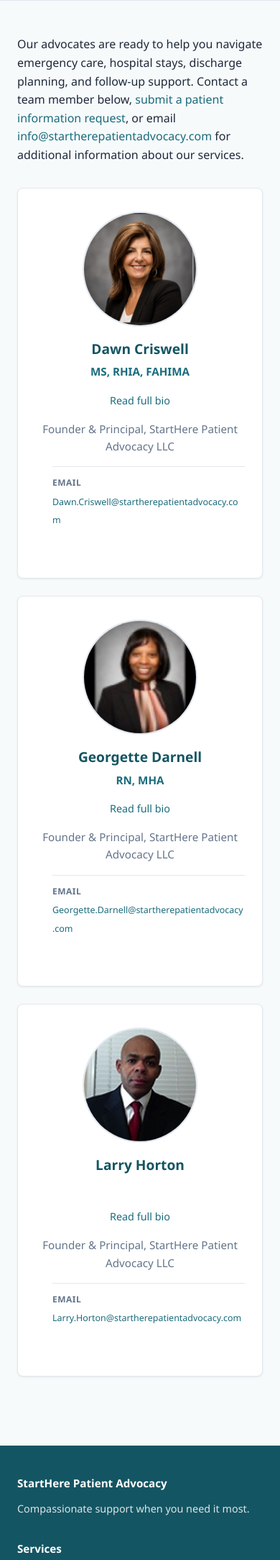
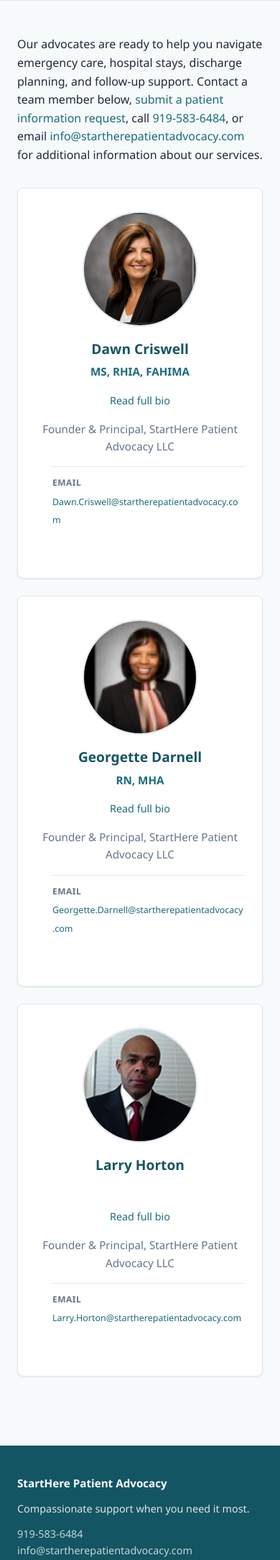
Before and after one commit to lhorton1208/starthere-patient-advocacy, a Flask app: page /contacts in a window 390 px wide. Shown: the part 618-2786 px from the top of the page at 72% size. Run offline with Flask 3, Linux system fonts and the light colour scheme; parts of the project's set-up code (start-up, migrations or seed data) failed here and were passed over.

Commit message:
Add organization phone number to site footer and contact pages.
Co-authored-by: Cursor <cursoragent@cursor.com>

```diff
--- a/app.py
+++ b/app.py
@@ -4,7 +4,7 @@ from datetime import datetime
 from flask import Flask, flash, redirect, render_template, send_from_directory, url_for
 from whitenoise import WhiteNoise
 
-from config import BASE_DIR, CONTACTS, Config, INFO_EMAIL, INSTANCE_DIR
+from config import BASE_DIR, CONTACTS, Config, INFO_EMAIL, INSTANCE_DIR, ORG_PHONE
 from models import db
 from routes.billing import billing_bp
 from routes.client_patient import client_patient_bp
@@ -43,7 +43,11 @@ def create_app(config_class=Config, *, run_migrate=True):
 
     @app.context_processor
     def inject_globals():
-        return {"current_year": datetime.now().year, "info_email": INFO_EMAIL}
+        return {
+            "current_year": datetime.now().year,
+            "info_email": INFO_EMAIL,
+            "org_phone": ORG_PHONE,
+        }
 
     @app.route("/")
     def index():
--- a/config.py
+++ b/config.py
@@ -88,6 +88,7 @@ LARRY_BIO = [
 INFO_EMAIL = os.environ.get(
     "CONTACT_INFO_EMAIL", "info@startherepatientadvocacy.com"
 )
+ORG_PHONE = os.environ.get("CONTACT_ORG_PHONE", "919-583-6484")
 
 CONTACTS = [
     {
--- a/templates/about.html
+++ b/templates/about.html
@@ -55,6 +55,7 @@
       Ready to get support?
       <a href="{{ url_for('client_patient.service_request') }}">Submit a patient information request</a>,
       <a href="{{ url_for('contacts') }}">contact our team</a>,
+      call <a href="tel:{{ org_phone | replace(' ', '') | replace('(', '') | replace(')', '') | replace('-', '') }}">{{ org_phone }}</a>,
       or email <a href="mailto:{{ info_email }}">{{ info_email }}</a> for additional
       information about our services.
     </p>
--- a/templates/base.html
+++ b/templates/base.html
@@ -123,6 +123,10 @@
         <div>
           <h4>StartHere Patient Advocacy</h4>
           <p style="margin:0;font-size:0.9rem;">Compassionate support when you need it most.</p>
+          <p style="margin:0.75rem 0 0;font-size:0.9rem;">
+            <a href="tel:{{ org_phone | replace(' ', '') | replace('(', '') | replace(')', '') | replace('-', '') }}">{{ org_phone }}</a><br>
+            <a href="mailto:{{ info_email }}">{{ info_email }}</a>
+          </p>
         </div>
         <div>
           <h4>Services</h4>
--- a/templates/contacts.html
+++ b/templates/contacts.html
@@ -16,6 +16,7 @@
       Our advocates are ready to help you navigate emergency care, hospital stays,
       discharge planning, and follow-up support. Contact a team member below,
       <a href="{{ url_for('client_patient.service_request') }}">submit a patient information request</a>,
+      call <a href="tel:{{ org_phone | replace(' ', '') | replace('(', '') | replace(')', '') | replace('-', '') }}">{{ org_phone }}</a>,
       or email <a href="mailto:{{ info_email }}">{{ info_email }}</a> for additional
       information about our services.
     </p>
```
